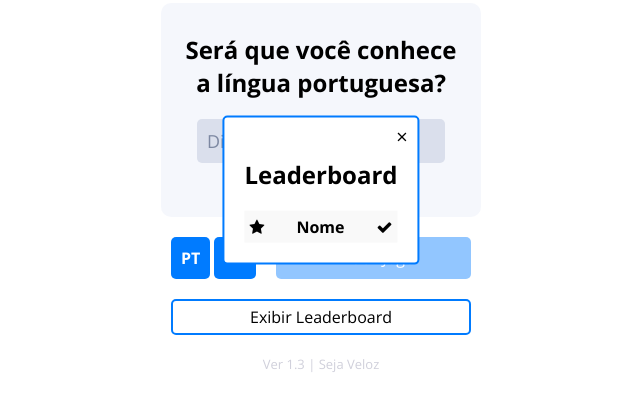
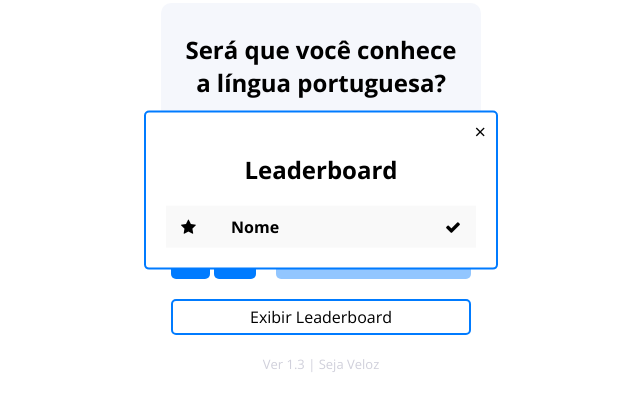
Before and after one commit to N1kkoin/seja-veloz, a plain HTML site: page index.html in a window 1280 px wide. Both pictures are taken after a click on the button "Exibir Leaderboard". Shown: the part 210-620 px from the top of the page, without its empty margins (319-959 px from the left). Drawn offline with nearby package versions, Linux system fonts and the light colour scheme; no server answers.

Commit message:
atualizado design leaderboard

```diff
--- a/script.js
+++ b/script.js
@@ -267,9 +267,9 @@ function displayLeaderboard() {
   // Adicionar cabeçalho da tabela
   leaderboardHTML += `
     <div class="leaderboard-row leaderboard-header">
-      <div><i class="fa fa-star"></i></div>
-      <div>Nome</div>
-      <div><i class="fa fa-check"></i></div>
+      <div class="leaderboard-estrela"><i class="fa fa-star"></i></div>
+      <div class="leaderboard-nome">Nome</div>
+      <div class="leaderboard-score"><i class="fa fa-check"></i></div>
     </div>
   `;
 
--- a/style.css
+++ b/style.css
@@ -287,7 +287,6 @@ input:focus {
 /* Estilos para a tabela de classificação */
 #leaderboardList {
   margin-top: 10px;
-
 }
 
 /* Estilos para as células da tabela de classificação */
@@ -317,16 +316,32 @@ input:focus {
   background-color: #a06e45;
 }
 
+
+/* Styles for each column in the rows */
+.leaderboard-estrela,
+.leaderboard-nome,
+.leaderboard-score {
+  flex: 1; /* Equal width for all columns */
+}
+
 .leaderboard-header {
   font-weight: bold;
+  width: 300px;
+
 }
 
 .leaderboard-estrela{
+  text-align: left;
+  padding: 5px 10px;
+}
+
+.leaderboard-nome{
+  text-align: left;
+  padding: 5px 10px;
+  flex: 6;
+}
+
+.leaderboard-score{
   text-align: right;
+  padding: 5px 10px;
 }
-.leaderboard-nome{
-  text-align: center;
-}
-.leaderboard-score{
-  text-align: left;
-}
```
